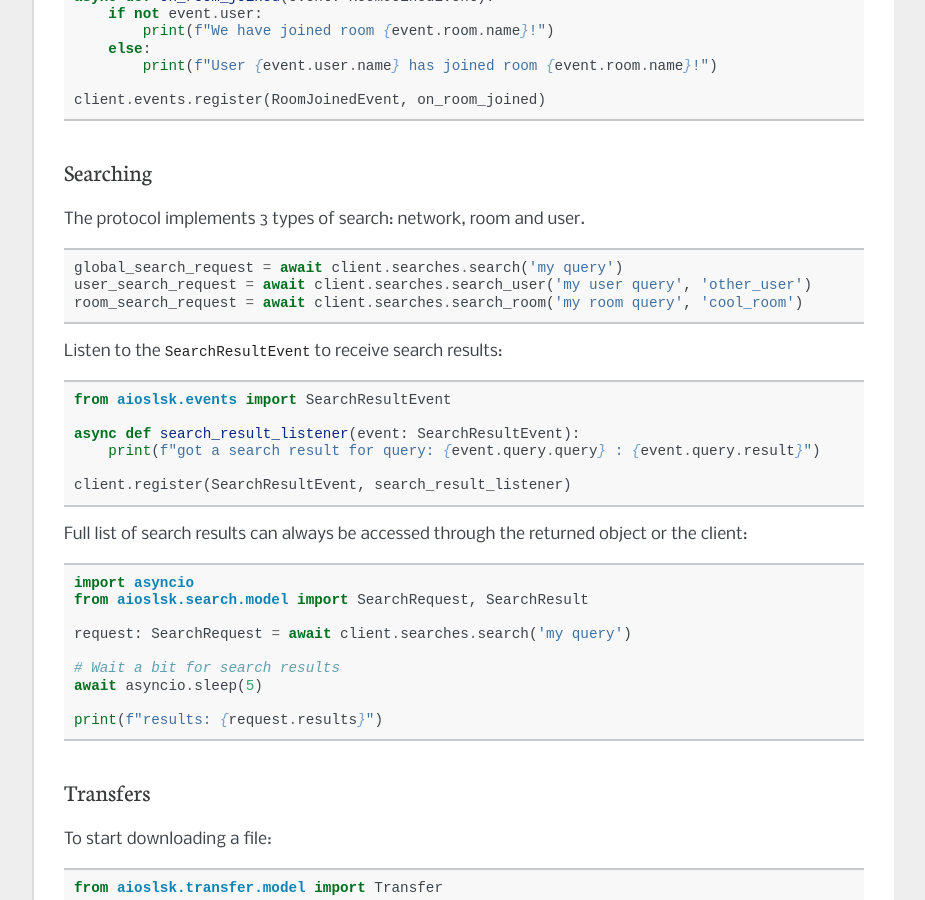
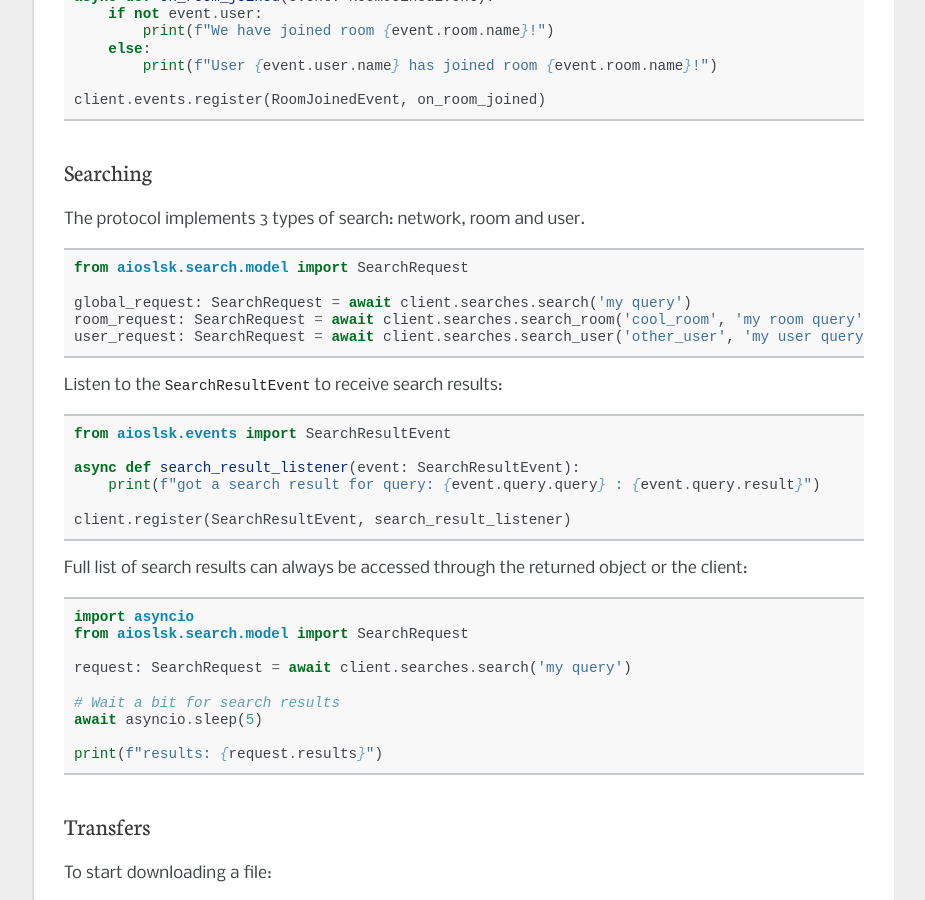
Before and after one commit to JurgenR/aioslsk, a Sphinx documentation site: the page built from docs/source/USAGE.rst, in a window 1280 px wide and 900 px high, scrolled down 1994 px. Shown: the whole window, without its empty margins (198-1123 px from the left). Built offline with Sphinx 7.4.7, drawn with Linux system fonts in a browser that asks for light colours.

Commit message:
docs: fix order of parameters in USAGE guide

```diff
--- a/docs/source/USAGE.rst
+++ b/docs/source/USAGE.rst
@@ -118,9 +118,11 @@ The protocol implements 3 types of search: network, room and user.
 
 .. code-block:: python
 
-    global_search_request = await client.searches.search('my query')
-    user_search_request = await client.searches.search_user('my user query', 'other_user')
-    room_search_request = await client.searches.search_room('my room query', 'cool_room')
+    from aioslsk.search.model import SearchRequest
+
+    global_request: SearchRequest = await client.searches.search('my query')
+    room_request: SearchRequest = await client.searches.search_room('cool_room', 'my room query')
+    user_request: SearchRequest = await client.searches.search_user('other_user', 'my user query')
 
 
 Listen to the ``SearchResultEvent`` to receive search results:
@@ -140,7 +142,7 @@ Full list of search results can always be accessed through the returned object o
 .. code-block:: python
 
     import asyncio
-    from aioslsk.search.model import SearchRequest, SearchResult
+    from aioslsk.search.model import SearchRequest
 
     request: SearchRequest = await client.searches.search('my query')
 
```
